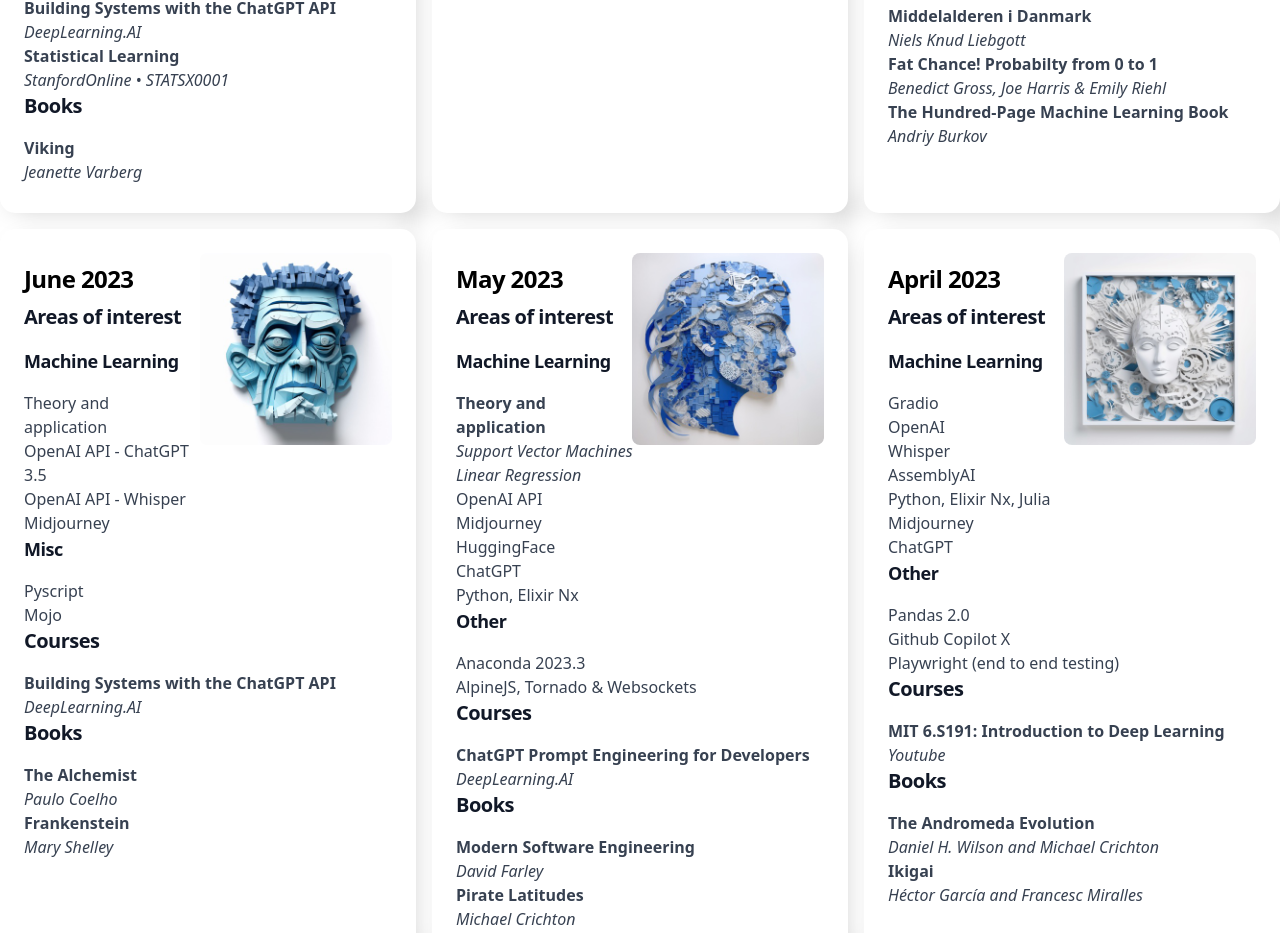
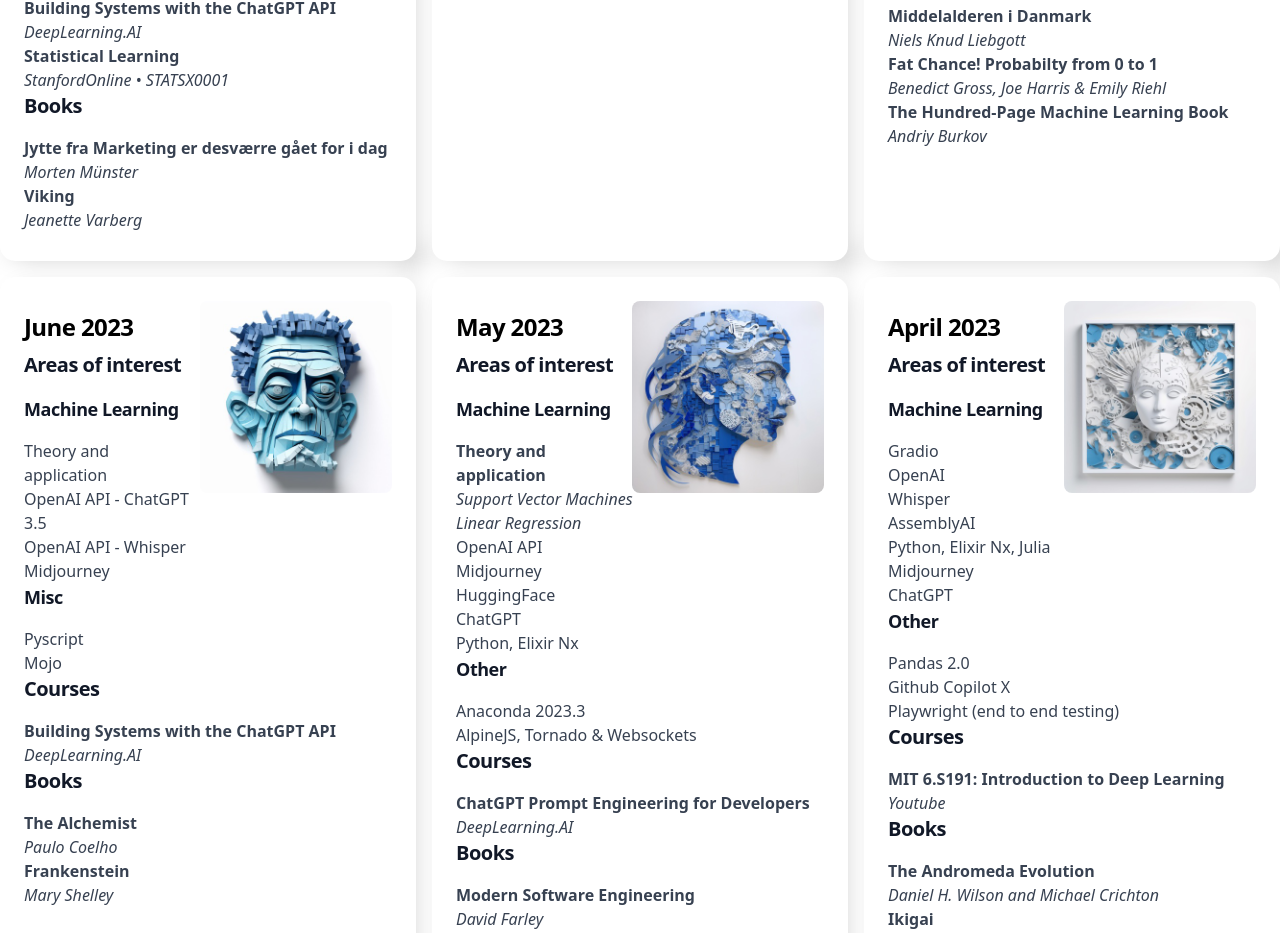
Before and after one commit to ringling/nuxt_ringling_info, a Nuxt app: page /now in a window 1280 px wide. Shown: the part 832-1765 px from the top of the page. Built offline with nearby package versions, Linux system fonts and the light colour scheme.

Commit message:
New book added

```diff
--- a/pages/now.vue
+++ b/pages/now.vue
@@ -43,6 +43,7 @@
 
             <h3>Books</h3>
             <ul>
+              <li class="grid grid-cols-1"> <b>Jytte fra Marketing er desværre gået for i dag</b> <em class="whitespace-nowrap">Morten Münster</em> </li>
               <li class="grid grid-cols-1"> <b>Viking</b> <em class="whitespace-nowrap">Jeanette Varberg</em> </li>
               <!-- <li class="grid grid-cols-1"> <b>A Column of Fire</b> <em class="whitespace-nowrap">Ken Follett</em> </li> -->
 
```
Also changed, not shown: 1 other file (tests, documents, lock files or other folders).
